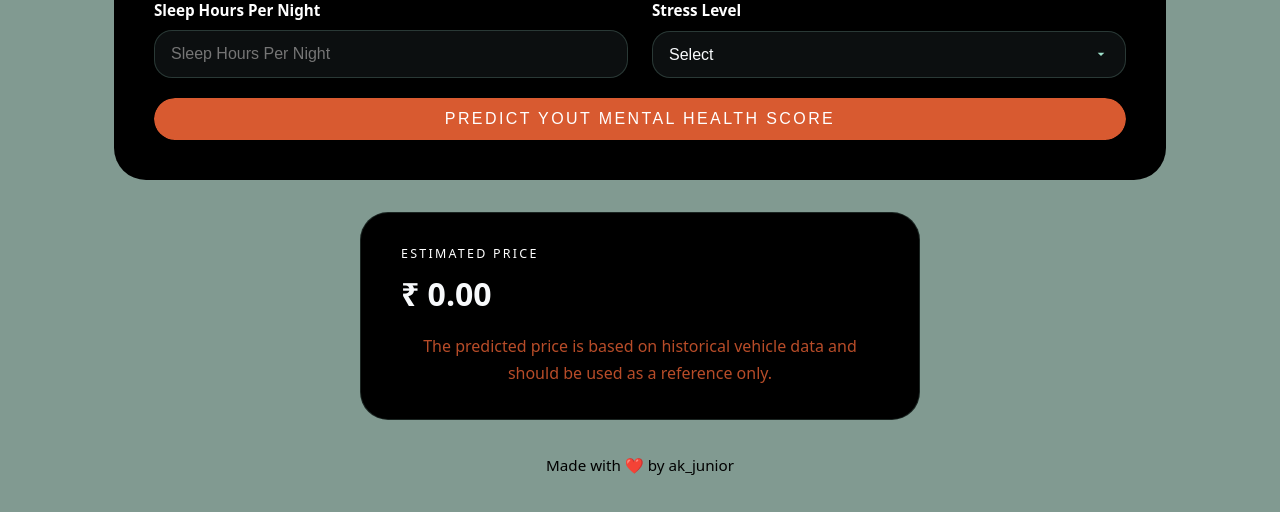
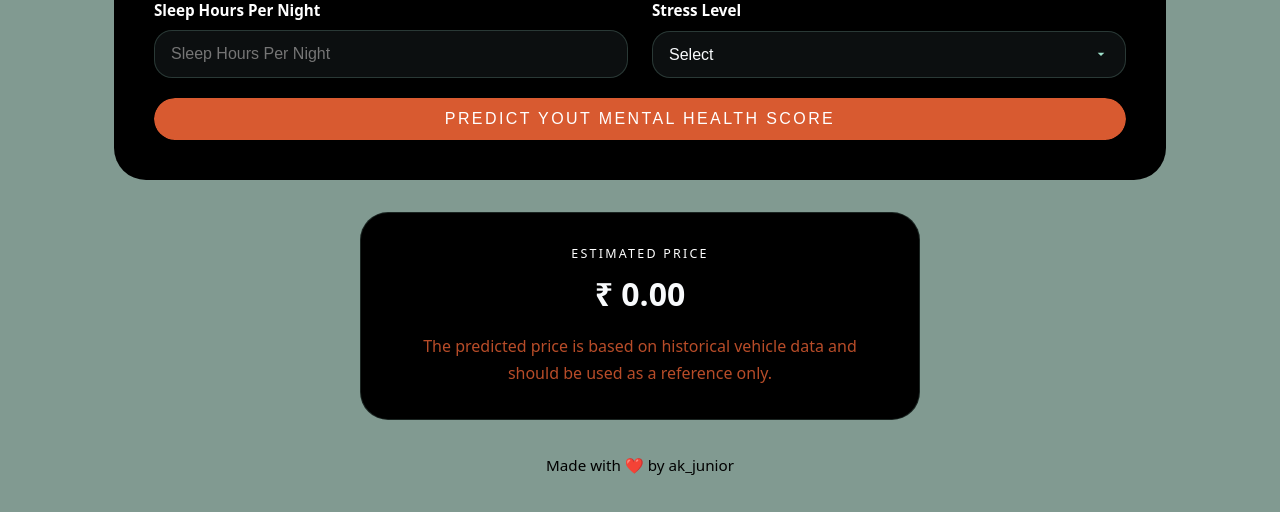
Before and after one commit to ak-junior3339/Mental-Health, a FastAPI app: page / in a window 1280 px wide. Shown: the part 691-1203 px from the top of the page. Run offline with FastAPI, Linux system fonts and the light colour scheme; parts of the project's set-up code (start-up, migrations or seed data) failed here and were passed over.

Commit message:
Changes in styling sheet

```diff
--- a/static/style.css
+++ b/static/style.css
@@ -57,6 +57,8 @@ body {
   text-transform: uppercase;
   letter-spacing: 0.18em;
   font-size: 0.78rem;
+  display: flex;
+  justify-content: center;
   color: #ffffff;
 }
 
@@ -64,6 +66,8 @@ body {
   margin: 0;
   font-size: 2rem;
   color: #f8fafc;
+  display: flex;
+  justify-content: center;
 }
 
 .results-note {
```
